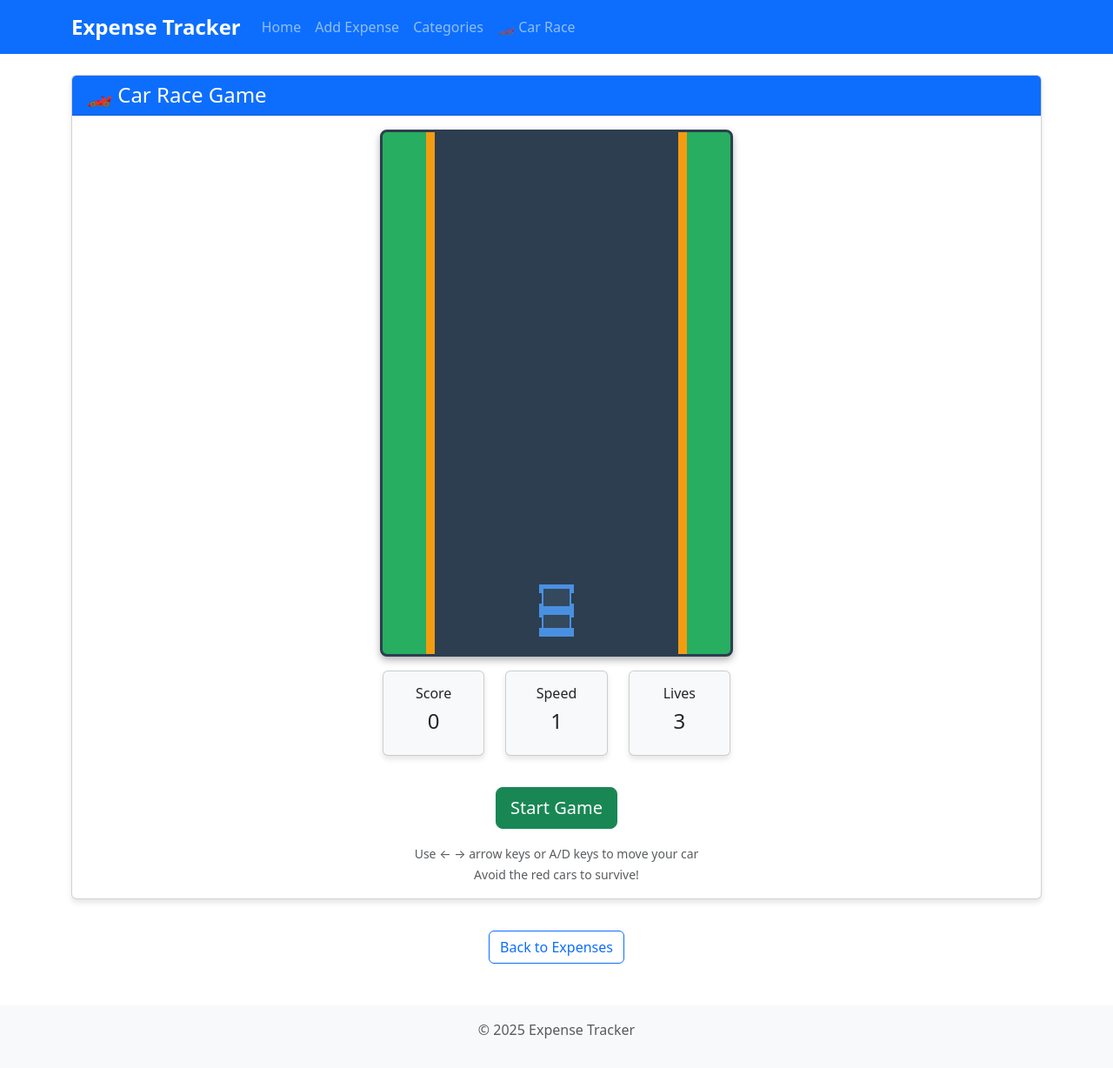
After one commit to sukumar-test/expense-tracker, a Flask app: page /game in a window 1280 px wide. The commit adds this page. Shown: the whole page at 87% size. Run offline with Flask 2, Linux system fonts and the light colour scheme.

Commit message:
Implement complete car race game with JavaScript
Co-authored-by: sukumarp2022 <121007359+sukumarp2022@users.noreply.github.com>

```diff
--- a/app.py
+++ b/app.py
@@ -103,6 +103,11 @@ def api_expenses():
 
     return jsonify(result)
 
+@app.route('/game')
+def game():
+    """Car race game page."""
+    return render_template('game.html')
+
 # Create the database tables
 with app.app_context():
     db.create_all()
--- a/static/css/styles.css
+++ b/static/css/styles.css
@@ -43,3 +43,58 @@ footer {
     position: relative;
     margin-top: 2rem;
 }
+
+/* Car Race Game Styles */
+#gameContainer {
+    display: flex;
+    flex-direction: column;
+    align-items: center;
+}
+
+#gameCanvas {
+    border: 3px solid #2c3e50;
+    border-radius: 8px;
+    background: #34495e;
+    box-shadow: 0 4px 8px rgba(0, 0, 0, 0.3);
+}
+
+#gameUI {
+    width: 100%;
+    max-width: 400px;
+}
+
+#gameUI .card {
+    transition: all 0.2s ease;
+}
+
+#gameUI .card:hover {
+    transform: translateY(-2px);
+    box-shadow: 0 6px 12px rgba(0, 0, 0, 0.15);
+}
+
+.btn-lg {
+    margin: 0 5px;
+}
+
+#gameOverScreen {
+    animation: fadeIn 0.5s ease-in;
+}
+
+@keyframes fadeIn {
+    from { opacity: 0; transform: translateY(-10px); }
+    to { opacity: 1; transform: translateY(0); }
+}
+
+/* Responsive adjustments for game */
+@media (max-width: 576px) {
+    #gameCanvas {
+        width: 100%;
+        max-width: 350px;
+        height: auto;
+    }
+
+    .btn-lg {
+        font-size: 1rem;
+        padding: 0.5rem 1rem;
+    }
+}
--- /dev/null
+++ b/static/js/car-race-game.js
@@ -0,0 +1,319 @@
+/**
+ * Simple Car Race Game
+ * A basic 2D car racing game where the player controls a car to avoid obstacles
+ */
+
+class CarRaceGame {
+    constructor() {
+        this.canvas = document.getElementById('gameCanvas');
+        this.ctx = this.canvas.getContext('2d');
+        this.gameWidth = this.canvas.width;
+        this.gameHeight = this.canvas.height;
+
+        // Game state
+        this.gameRunning = false;
+        this.gamePaused = false;
+        this.score = 0;
+        this.speed = 1;
+        this.lives = 3;
+
+        // Player car
+        this.player = {
+            x: this.gameWidth / 2 - 20,
+            y: this.gameHeight - 80,
+            width: 40,
+            height: 60,
+            speed: 5,
+            color: '#4a90e2'
+        };
+
+        // Obstacles (enemy cars)
+        this.obstacles = [];
+        this.obstacleSpawnRate = 0.02;
+
+        // Road properties
+        this.roadLines = [];
+        this.roadLineSpeed = 2;
+
+        // Input handling
+        this.keys = {};
+
+        this.initializeControls();
+        this.initializeRoadLines();
+        this.bindEvents();
+    }
+
+    initializeControls() {
+        const startBtn = document.getElementById('startBtn');
+        const pauseBtn = document.getElementById('pauseBtn');
+        const restartBtn = document.getElementById('restartBtn');
+        const playAgainBtn = document.getElementById('playAgainBtn');
+
+        startBtn.addEventListener('click', () => this.startGame());
+        pauseBtn.addEventListener('click', () => this.togglePause());
+        restartBtn.addEventListener('click', () => this.restartGame());
+        playAgainBtn.addEventListener('click', () => this.restartGame());
+    }
+
+    initializeRoadLines() {
+        // Create road lane lines
+        for (let i = 0; i < this.gameHeight / 40; i++) {
+            this.roadLines.push({
+                x: this.gameWidth / 2,
+                y: i * 40,
+                width: 4,
+                height: 20
+            });
+        }
+    }
+
+    bindEvents() {
+        // Keyboard event listeners
+        document.addEventListener('keydown', (e) => {
+            this.keys[e.code] = true;
+            e.preventDefault();
+        });
+
+        document.addEventListener('keyup', (e) => {
+            this.keys[e.code] = false;
+            e.preventDefault();
+        });
+    }
+
+    startGame() {
+        this.gameRunning = true;
+        this.gamePaused = false;
+        document.getElementById('startBtn').style.display = 'none';
+        document.getElementById('pauseBtn').style.display = 'inline-block';
+        document.getElementById('restartBtn').style.display = 'inline-block';
+        document.getElementById('gameOverScreen').style.display = 'none';
+
+        this.gameLoop();
+    }
+
+    togglePause() {
+        this.gamePaused = !this.gamePaused;
+        const pauseBtn = document.getElementById('pauseBtn');
+        pauseBtn.textContent = this.gamePaused ? 'Resume' : 'Pause';
+    }
+
+    restartGame() {
+        this.gameRunning = false;
+        this.gamePaused = false;
+        this.score = 0;
+        this.speed = 1;
+        this.lives = 3;
+        this.obstacles = [];
+
+        // Reset player position
+        this.player.x = this.gameWidth / 2 - 20;
+        this.player.y = this.gameHeight - 80;
+
+        // Reset UI
+        this.updateUI();
+        document.getElementById('startBtn').style.display = 'inline-block';
+        document.getElementById('pauseBtn').style.display = 'none';
+        document.getElementById('restartBtn').style.display = 'none';
+        document.getElementById('gameOverScreen').style.display = 'none';
+
+        // Clear canvas
+        this.ctx.clearRect(0, 0, this.gameWidth, this.gameHeight);
+        this.drawBackground();
+        this.drawPlayer();
+    }
+
+    gameLoop() {
+        if (!this.gameRunning) return;
+
+        if (!this.gamePaused) {
+            this.update();
+            this.draw();
+        }
+
+        requestAnimationFrame(() => this.gameLoop());
+    }
+
+    update() {
+        // Handle player input
+        this.handleInput();
+
+        // Update obstacles
+        this.updateObstacles();
+
+        // Check collisions
+        this.checkCollisions();
+
+        // Update score and speed
+        this.score += 1;
+        this.speed = 1 + Math.floor(this.score / 1000) * 0.5;
+
+        // Update UI
+        this.updateUI();
+    }
+
+    handleInput() {
+        // Move player car left/right
+        if ((this.keys['ArrowLeft'] || this.keys['KeyA']) && this.player.x > 50) {
+            this.player.x -= this.player.speed;
+        }
+        if ((this.keys['ArrowRight'] || this.keys['KeyD']) && this.player.x < this.gameWidth - this.player.width - 50) {
+            this.player.x += this.player.speed;
+        }
+    }
+
+    updateObstacles() {
+        // Spawn new obstacles
+        if (Math.random() < this.obstacleSpawnRate * this.speed) {
+            this.spawnObstacle();
+        }
+
+        // Move obstacles down
+        for (let i = this.obstacles.length - 1; i >= 0; i--) {
+            const obstacle = this.obstacles[i];
+            obstacle.y += obstacle.speed * this.speed;
+
+            // Remove obstacles that are off screen
+            if (obstacle.y > this.gameHeight) {
+                this.obstacles.splice(i, 1);
+            }
+        }
+
+        // Update road lines
+        for (const line of this.roadLines) {
+            line.y += this.roadLineSpeed * this.speed;
+            if (line.y > this.gameHeight) {
+                line.y = -20;
+            }
+        }
+    }
+
+    spawnObstacle() {
+        const lanes = [100, 180, 260]; // Three lanes
+        const lane = lanes[Math.floor(Math.random() * lanes.length)];
+
+        this.obstacles.push({
+            x: lane,
+            y: -60,
+            width: 40,
+            height: 60,
+            speed: 3 + Math.random() * 2,
+            color: '#e74c3c'
+        });
+    }
+
+    checkCollisions() {
+        for (const obstacle of this.obstacles) {
+            if (this.isColliding(this.player, obstacle)) {
+                this.handleCollision();
+                break;
+            }
+        }
+    }
+
+    isColliding(rect1, rect2) {
+        return rect1.x < rect2.x + rect2.width &&
+               rect1.x + rect1.width > rect2.x &&
+               rect1.y < rect2.y + rect2.height &&
+               rect1.y + rect1.height > rect2.y;
+    }
+
+    handleCollision() {
+        this.lives--;
+
+        if (this.lives <= 0) {
+            this.gameOver();
+        } else {
+            // Brief invincibility period
+            this.player.x = this.gameWidth / 2 - 20;
+            this.obstacles = this.obstacles.filter(obstacle =>
+                !this.isColliding(this.player, obstacle)
+            );
+        }
+    }
+
+    gameOver() {
+        this.gameRunning = false;
+        document.getElementById('finalScore').textContent = this.score;
+        document.getElementById('gameOverScreen').style.display = 'block';
+        document.getElementById('pauseBtn').style.display = 'none';
+        document.getElementById('restartBtn').style.display = 'none';
+    }
+
+    draw() {
+        this.ctx.clearRect(0, 0, this.gameWidth, this.gameHeight);
+
+        this.drawBackground();
+        this.drawRoadLines();
+        this.drawPlayer();
+        this.drawObstacles();
+    }
+
+    drawBackground() {
+        // Draw road
+        this.ctx.fillStyle = '#2c3e50';
+        this.ctx.fillRect(0, 0, this.gameWidth, this.gameHeight);
+
+        // Draw road sides
+        this.ctx.fillStyle = '#27ae60';
+        this.ctx.fillRect(0, 0, 50, this.gameHeight);
+        this.ctx.fillRect(this.gameWidth - 50, 0, 50, this.gameHeight);
+
+        // Draw road markings
+        this.ctx.fillStyle = '#f39c12';
+        this.ctx.fillRect(50, 0, 10, this.gameHeight);
+        this.ctx.fillRect(this.gameWidth - 60, 0, 10, this.gameHeight);
+    }
+
+    drawRoadLines() {
+        this.ctx.fillStyle = '#ecf0f1';
+        for (const line of this.roadLines) {
+            this.ctx.fillRect(line.x - line.width / 2, line.y, line.width, line.height);
+        }
+    }
+
+    drawPlayer() {
+        this.drawCar(this.player.x, this.player.y, this.player.width, this.player.height, this.player.color);
+    }
+
+    drawObstacles() {
+        for (const obstacle of this.obstacles) {
+            this.drawCar(obstacle.x, obstacle.y, obstacle.width, obstacle.height, obstacle.color);
+        }
+    }
+
+    drawCar(x, y, width, height, color) {
+        // Car body
+        this.ctx.fillStyle = color;
+        this.ctx.fillRect(x, y, width, height);
+
+        // Car windows
+        this.ctx.fillStyle = '#34495e';
+        this.ctx.fillRect(x + 5, y + 5, width - 10, height / 3);
+        this.ctx.fillRect(x + 5, y + height * 2/3 - 5, width - 10, height / 4);
+
+        // Car wheels
+        this.ctx.fillStyle = '#2c3e50';
+        this.ctx.fillRect(x - 3, y + 10, 6, 12);
+        this.ctx.fillRect(x + width - 3, y + 10, 6, 12);
+        this.ctx.fillRect(x - 3, y + height - 22, 6, 12);
+        this.ctx.fillRect(x + width - 3, y + height - 22, 6, 12);
+    }
+
+    updateUI() {
+        document.getElementById('scoreDisplay').textContent = this.score;
+        document.getElementById('speedDisplay').textContent = this.speed.toFixed(1);
+        document.getElementById('livesDisplay').textContent = this.lives;
+    }
+}
+
+// Initialize the game when the DOM is loaded
+document.addEventListener('DOMContentLoaded', function() {
+    // Only initialize the game if we're on the game page
+    if (document.getElementById('gameCanvas')) {
+        const game = new CarRaceGame();
+
+        // Draw initial state
+        game.drawBackground();
+        game.drawPlayer();
+    }
+});
--- a/templates/base.html
+++ b/templates/base.html
@@ -24,6 +24,9 @@
                     </li>
                     <li class="nav-item">
                         <a class="nav-link" href="/categories">Categories</a>
+                    </li>
+                    <li class="nav-item">
+                        <a class="nav-link" href="/game">🏎️ Car Race</a>
                     </li>
                 </ul>
             </div>
--- /dev/null
+++ b/templates/game.html
@@ -0,0 +1,70 @@
+{% extends 'base.html' %}
+
+{% block content %}
+<div class="row">
+    <div class="col-12">
+        <div class="card">
+            <div class="card-header bg-primary text-white">
+                <h4 class="mb-0">🏎️ Car Race Game</h4>
+            </div>
+            <div class="card-body text-center">
+                <div id="gameContainer">
+                    <canvas id="gameCanvas" width="400" height="600"></canvas>
+                    <div id="gameUI" class="mt-3">
+                        <div class="row">
+                            <div class="col-md-4">
+                                <div class="card bg-light">
+                                    <div class="card-body">
+                                        <h6>Score</h6>
+                                        <h4 id="scoreDisplay">0</h4>
+                                    </div>
+                                </div>
+                            </div>
+                            <div class="col-md-4">
+                                <div class="card bg-light">
+                                    <div class="card-body">
+                                        <h6>Speed</h6>
+                                        <h4 id="speedDisplay">1</h4>
+                                    </div>
+                                </div>
+                            </div>
+                            <div class="col-md-4">
+                                <div class="card bg-light">
+                                    <div class="card-body">
+                                        <h6>Lives</h6>
+                                        <h4 id="livesDisplay">3</h4>
+                                    </div>
+                                </div>
+                            </div>
+                        </div>
+                        <div class="mt-3">
+                            <button id="startBtn" class="btn btn-success btn-lg">Start Game</button>
+                            <button id="pauseBtn" class="btn btn-warning btn-lg" style="display:none;">Pause</button>
+                            <button id="restartBtn" class="btn btn-secondary btn-lg" style="display:none;">Restart</button>
+                        </div>
+                        <div class="mt-3">
+                            <small class="text-muted">
+                                Use ← → arrow keys or A/D keys to move your car<br>
+                                Avoid the red cars to survive!
+                            </small>
+                        </div>
+                    </div>
+                    <div id="gameOverScreen" class="mt-3" style="display:none;">
+                        <div class="alert alert-danger">
+                            <h4>Game Over!</h4>
+                            <p>Final Score: <span id="finalScore">0</span></p>
+                            <button id="playAgainBtn" class="btn btn-primary">Play Again</button>
+                        </div>
+                    </div>
+                </div>
+            </div>
+        </div>
+    </div>
+</div>
+
+<div class="text-center mt-3">
+    <a href="{{ url_for('index') }}" class="btn btn-outline-primary">Back to Expenses</a>
+</div>
+
+<script src="{{ url_for('static', filename='js/car-race-game.js') }}"></script>
+{% endblock %}
```
Also changed, not shown: tests/test_routes.py (+8 -0 lines), 1 other file.
